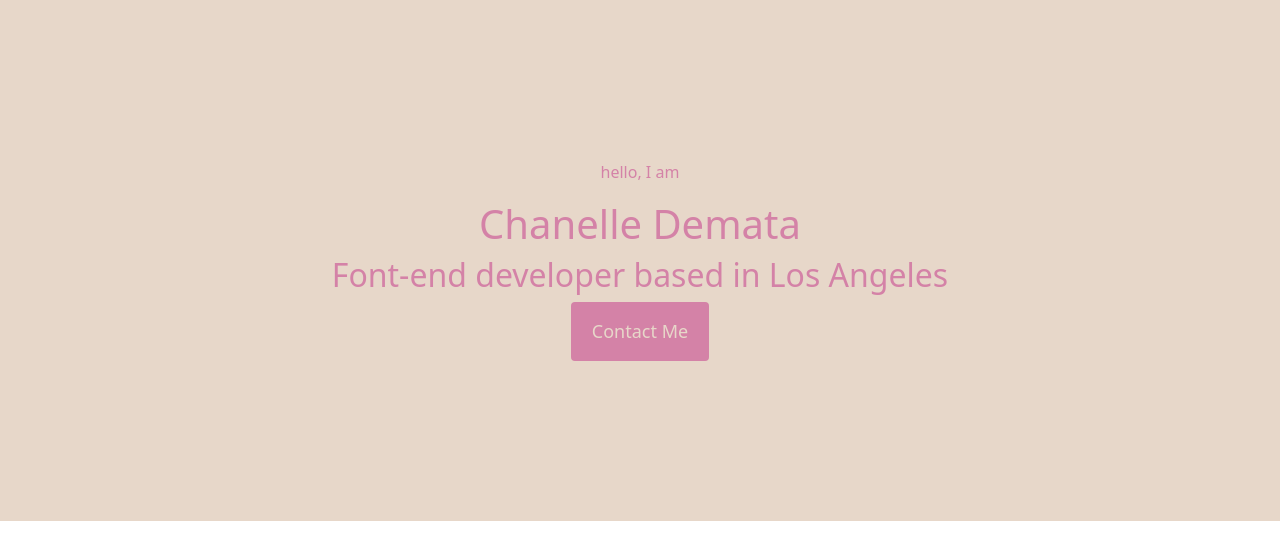
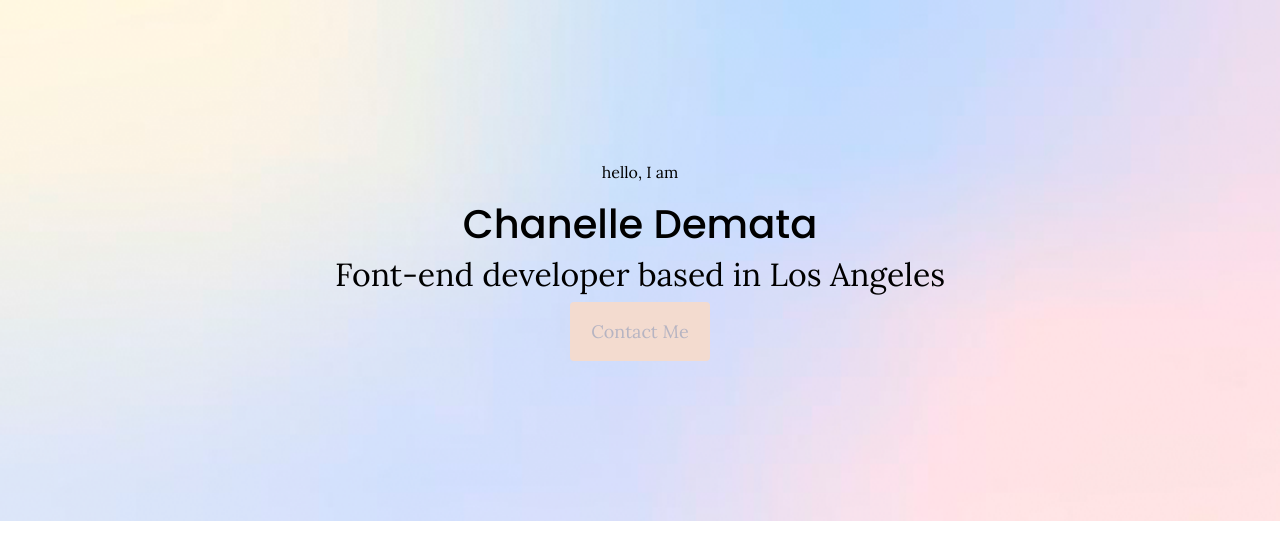
Before and after one commit to Cdemata/Portfolio, a plain HTML site: page index.html in a window 1280 px wide. Drawn offline with nearby package versions, Linux system fonts and the light colour scheme.

Commit message:
working on css

```diff
--- a/index.html
+++ b/index.html
@@ -19,6 +19,13 @@
       crossorigin="anonymous"
     ></script>
 
+    <link rel="preconnect" href="https://fonts.googleapis.com" />
+    <link rel="preconnect" href="https://fonts.gstatic.com" crossorigin />
+    <link
+      href="https://fonts.googleapis.com/css2?family=Lora:ital@0;1&family=Poppins:wght@400;500;600&display=swap"
+      rel="stylesheet"
+    />
+
     <meta charset="UTF-8" />
     <meta http-equiv="X-UA-Compatible" content="IE=edge" />
     <meta name="viewport" content="width=device-width, initial-scale=1.0" />
--- a/portfolio.css
+++ b/portfolio.css
@@ -1,17 +1,25 @@
 :root {
-  --primary-color: #d482a7;
-  --secondary-color: #e7d7c9;
+  --primary-color: #e5c1cd;
+  --secondary-color: #b6b4c2;
+  --primary-font: "Poppins", sans-serif;
+  --secondary-font: "Lora", serif;
 }
 
 .hero {
-  background-color: var(--secondary-color);
+  background-image: url("images/background2.png");
+  background-image: cover;
   text-align: center;
   padding: 160px 0;
-  color: var(--primary-color);
+  color: black;
+  font-family: var(--secondary-font);
+}
+
+.hero h1 {
+  font-family: var(--primary-font);
 }
 
 .btn-branding {
-  background-color: var(--primary-color);
+  background-color: #f3dbcf;
   border-radius: 4px;
   color: var(--secondary-color);
   padding: 15px 20px;
```
Also changed, not shown: Images/background2.jpg (added), Images/background2.png (added), 1 other file.
